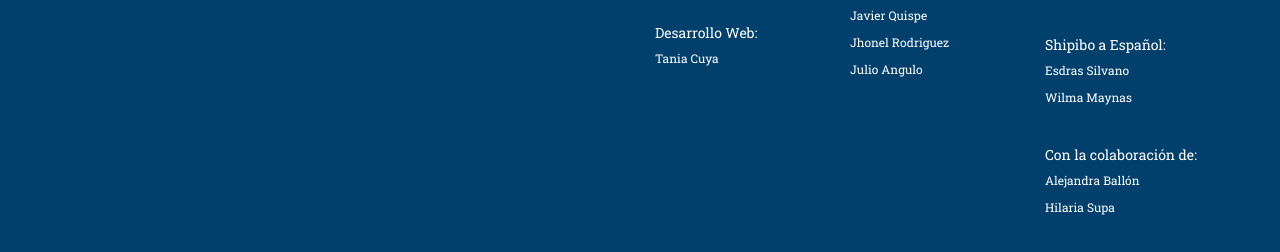
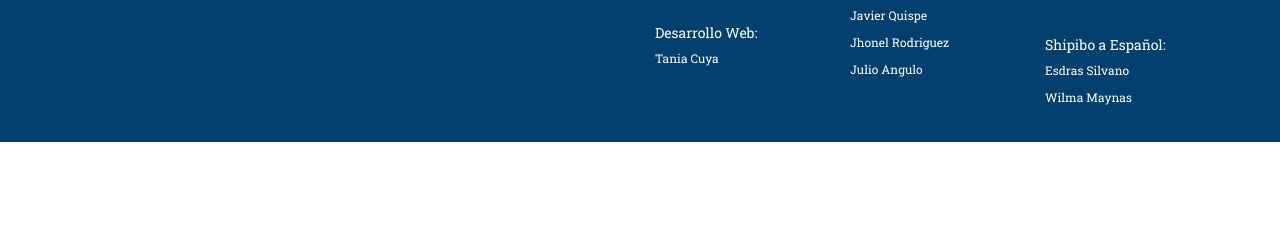
Before and after one commit to taniacoder/Esterilizaciones-forzadas, a plain HTML site: page index.html in a window 1280 px wide. Shown: the part 2423-2675 px from the top of the page. After the commit the page ends 2565 px from the top, so only its background shows below. Drawn offline with nearby package versions, Linux system fonts and the light colour scheme; a web font is replaced by a local one.

Commit message:
creditos

```diff
--- a/index.html
+++ b/index.html
@@ -85,7 +85,7 @@
           <div class="row">
             <div class="container">
               <div class="col-xs-12 tw-meli">
-                <h4>Por : <a target="_blank" href="https://twitter.com/meligoytizolo">@meligoytizolo</a><br/>melissa.goytizolo@glr.pe</h4>
+                <h4>Por : <a target="_blank" href="https://twitter.com/meligoytizolo">Melissa Goytizolo</a><br/>melissa.goytizolo@glr.pe</h4>
               </div>
             </div>
           </div>
@@ -161,10 +161,7 @@
             <p>Virgilio Grajeda</p><br/>
             <h4>Shipibo a Español:</h4>
             <p>Esdras Silvano </p>
-            <p>Wilma Maynas</p><br/>
-            <h4>Con la colaboración de: </h4>
-            <p>Alejandra Ballón</p>
-            <p>Hilaria Supa</p>
+            <p>Wilma Maynas</p>
           </div>
         </div>
       </div>
```
Also changed, not shown: cusco.html (+1 -4 lines), damianahuallpayunca.html (+1 -4 lines), dinapangoa.html (+1 -4 lines), ernestinamamani.html (+1 -4 lines), investigaciones.html (+1 -4 lines), julianalomas.html (+1 -4 lines), lidiarodriguez.html (+1 -4 lines), luciazumaeta.html (+1 -4 lines), martinacamala.html (+1 -4 lines), maximilianaquillhuaman.html (+1 -4 lines), nildarojas.html (+1 -4 lines), ninamamani.html (+1 -4 lines), shipibas.html (+1 -4 lines), victoriaccoya.html (+1 -4 lines), 1 more files, 2 other files.
